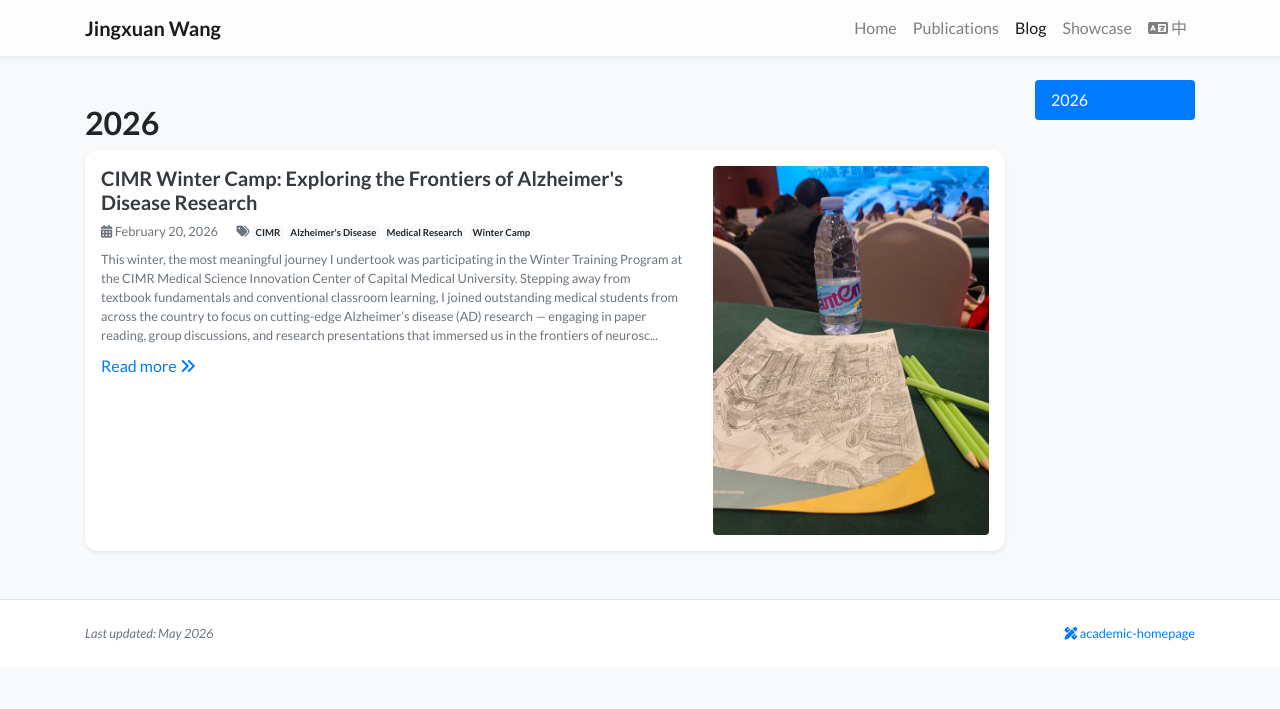
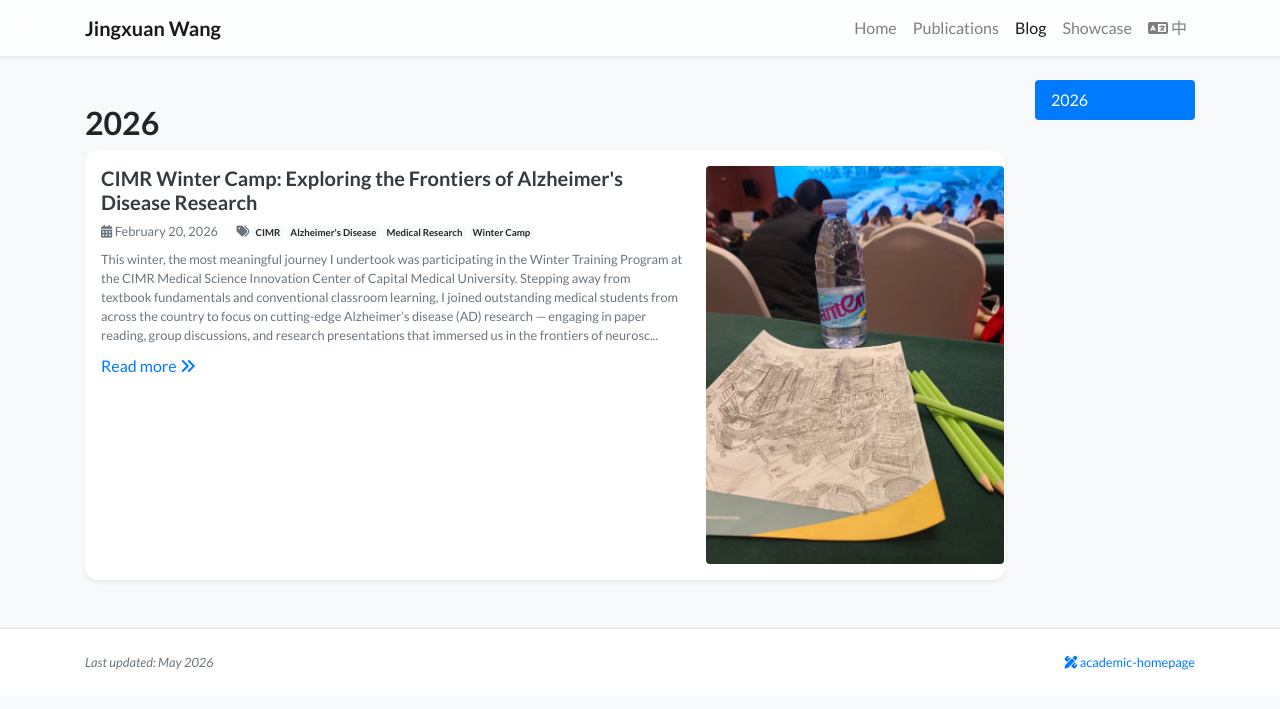
Before and after one commit to ChlorineHi/chlorinehi.github.io, a Jekyll site: the page built from blog.html, in a window 1280 px wide. Shown: the top 709 px of the page. Built offline with Jekyll 4.4.1, drawn with Linux system fonts in a browser that asks for light colours; nearby versions of some CDN libraries; a style sheet for code colours, icons or effects is not loaded.

Commit message:
Make blog list image fill column height with object-fit cover
Co-Authored-By: Claude Opus 4.7 <noreply@anthropic.com>

```diff
--- a/_includes/widgets/blog_card.html
+++ b/_includes/widgets/blog_card.html
@@ -36,9 +36,9 @@
             </div>
         </div>
         {% if item.list_image %}
-        <div class="col-4 d-none d-md-flex align-items-center">
-            <a href="{{ item.url | relative_url }}">
-                <img src="{{ item.list_image | relative_url }}" class="img-fluid rounded" alt="{{ item.title }}">
+        <div class="col-4 d-none d-md-flex pr-0 pl-2">
+            <a href="{{ item.url | relative_url }}" class="flex-grow-1">
+                <img src="{{ item.list_image | relative_url }}" class="rounded w-100 h-100" alt="{{ item.title }}" style="object-fit: cover;">
             </a>
         </div>
         {% endif %}
```
